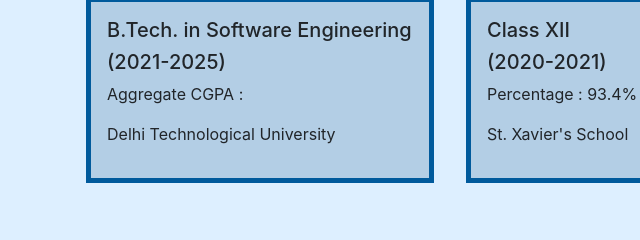
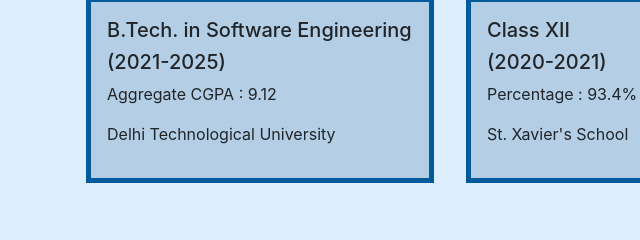
Before and after one commit to devanshbalhara/portfolio, a plain HTML site: page index.html in a window 1280 px wide. Shown: the part 779-1019 px from the top of the page, 0-640 px from the left. Drawn offline with nearby package versions, Linux system fonts and the light colour scheme; a web font is replaced by a local one.

Commit message:
Added card details

```diff
--- a/index.html
+++ b/index.html
@@ -79,7 +79,7 @@
                 <div class="edu-card mx-auto">
                     <h5>B.Tech. in Software Engineering</h5>
                     <h5>(2021-2025)</h5>
-                    <p>Aggregate CGPA : </p>
+                    <p>Aggregate CGPA : 9.12</p>
                     <p>Delhi Technological University</p>
                 </div>
             </div>
```
